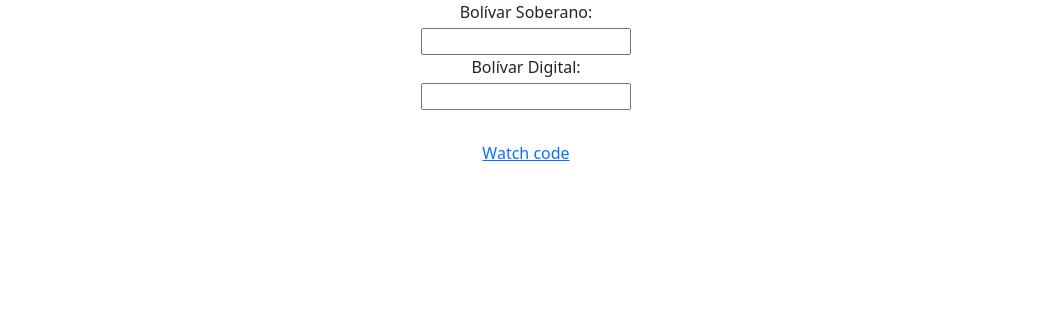
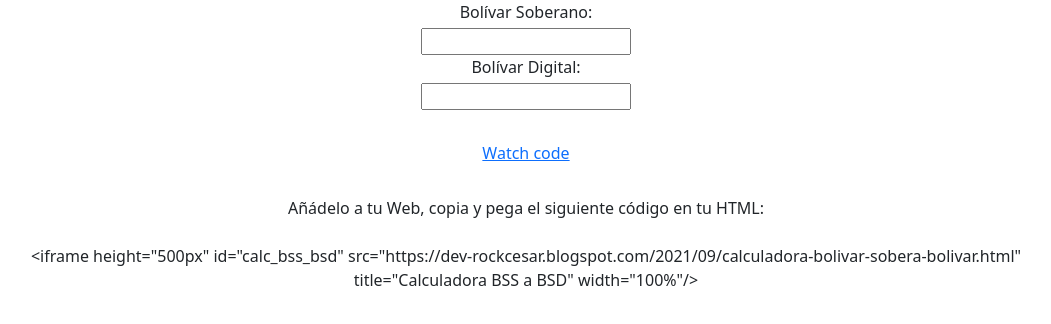
Before and after one commit to rockcesar/js_code, a plain HTML site: page js_code/calc_bss_bsd/index.html in a window 1280 px wide. Shown: the whole page, without its empty margins (114-1165 px from the left). Drawn offline with nearby package versions, Linux system fonts and the light colour scheme.

Commit message:
Update index.html

```diff
--- a/js_code/calc_bss_bsd/index.html
+++ b/js_code/calc_bss_bsd/index.html
@@ -31,6 +31,11 @@
 
             <br/><br/>
             <a href="https://github.com/rockcesar/js_code/" target="_blank" class="btn btn-link">Watch code</a>
+
+            <br /><br />
+            Añádelo a tu Web, copia y pega el siguiente código en tu HTML:
+            <br /><br />
+            &lt;iframe height="500px" id="calc_bss_bsd" src="https://dev-rockcesar.blogspot.com/2021/09/calculadora-bolivar-sobera-bolivar.html" title="Calculadora BSS a BSD" width="100%"/&gt;
         </div>
 
         <script type="text/javascript">
```
